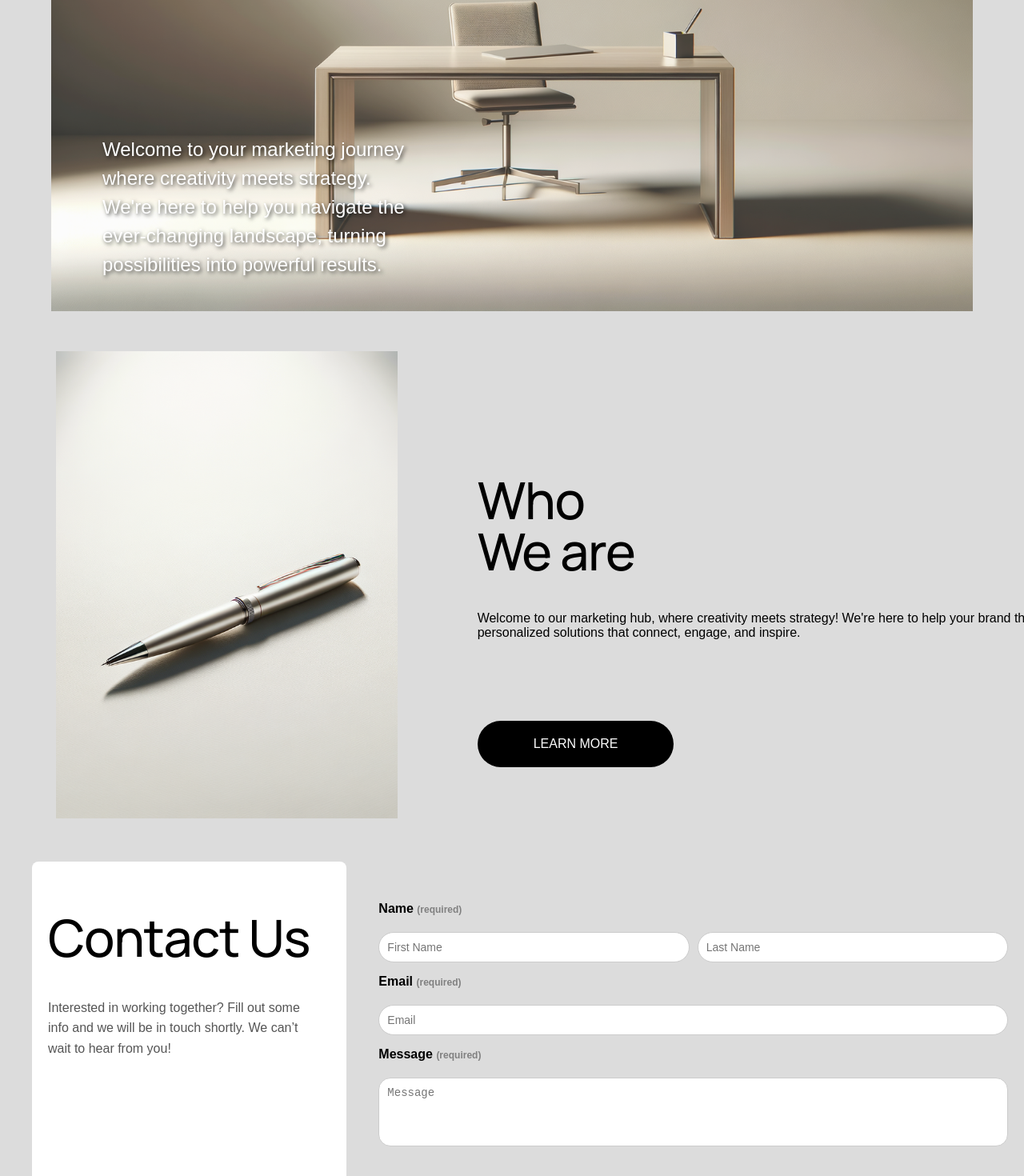
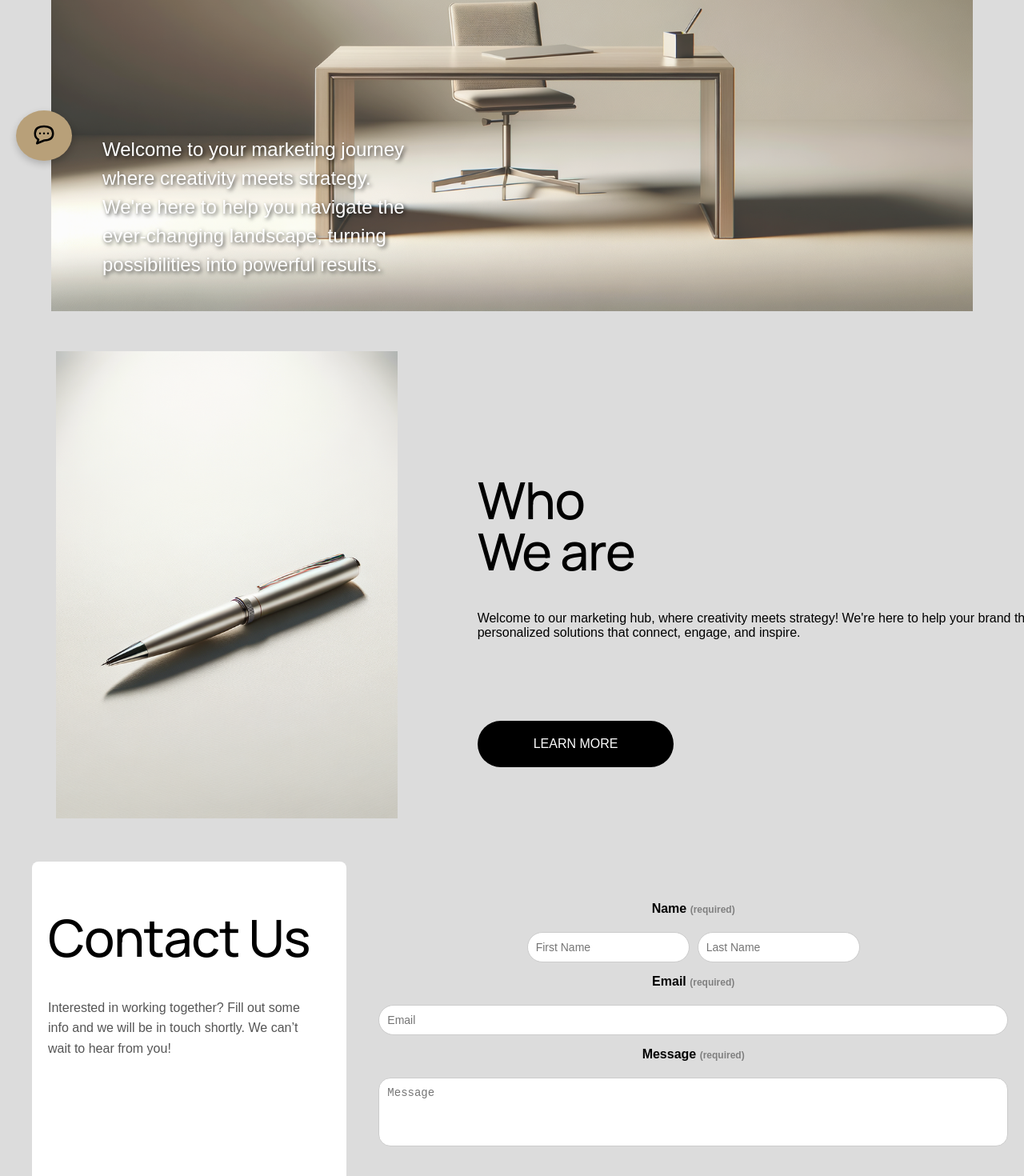
Before and after one commit to muhannd2004/stylosphere, a React (Vite) app in the folder frontend/: page / in a window 1280 px wide. Shown: the part 579-2049 px from the top of the page at 80% size. Built offline with nearby package versions, Linux system fonts and the light colour scheme.

Commit message:
chat bot added

```diff
--- a/frontend/src/components/Header.jsx
+++ b/frontend/src/components/Header.jsx
@@ -1,8 +1,43 @@
-import React from 'react';
+import React, { useState } from 'react';
 import { Link } from 'react-router-dom';
 import '../style/headerStyle/HeaderStyle.css';
 
 function Header() {
+    const [showChatbot, setShowChatbot] = useState(false);
+    const [chatMessages, setChatMessages] = useState([]);
+    const [userMessage, setUserMessage] = useState("");
+
+    const toggleChatbot = () => {
+        setShowChatbot(!showChatbot);
+    };
+
+    // Send message to Flask backend
+    const sendMessage = async (message) => {
+        try {
+            const response = await fetch("http://127.0.0.1:5000/chat", {
+                method: "POST",
+                headers: {
+                    "Content-Type": "application/json",
+                },
+                body: JSON.stringify({ message: message }),
+            });
+            const data = await response.json();
+            setChatMessages([...chatMessages, { from: "user", text: message }, { from: "bot", text: data.reply }]);
+        } catch (error) {
+            console.error("Error sending message:", error);
+        }
+    };
+
+    const handleInputChange = (event) => {
+        setUserMessage(event.target.value);
+    };
+
+    const handleSubmit = (event) => {
+        event.preventDefault();
+        sendMessage(userMessage);
+        setUserMessage("");  // Clear input field
+    };
+
     return (
         <div className="header">
             {/* Logo */}
@@ -17,6 +52,42 @@
                 {/* Sign In Button */}
                 <Link to="/signup" className="signin-btn">Sign Up</Link>
             </div>
+
+            {/* Floating Chatbot Button */}
+            <button onClick={toggleChatbot} className="chatbot-btn-floating">
+                <img src = '/assets/chat.svg' className='chatbot-img'></img>
+            </button>
+
+            {/* Chatbot Modal */}
+            {showChatbot && (
+                <div className="chatbot-modal">
+                    <div className="chatbot-content">
+                        <button onClick={toggleChatbot} className="close-btn">
+                            &times;
+                        </button>
+
+                        {/* Chatbot Messages */}
+                        <div className="chatbox">
+                            {chatMessages.map((message, index) => (
+                                <div key={index} className={message.from}>
+                                    <p>{message.text}</p>
+                                </div>
+                            ))}
+                        </div>
+
+                        {/* Message Input */}
+                        <form onSubmit={handleSubmit}>
+                            <input
+                                type="text"
+                                value={userMessage}
+                                onChange={handleInputChange}
+                                placeholder="Type a message..."
+                            />
+                            <button type="submit">Send</button>
+                        </form>
+                    </div>
+                </div>
+            )}
         </div>
     );
 }
--- a/frontend/src/style/headerStyle/HeaderStyle.css
+++ b/frontend/src/style/headerStyle/HeaderStyle.css
@@ -55,3 +55,102 @@
     background-color: #867652; /* Highlight background on hover */
     color: #222; /* Text color change on hover */
 }
+
+/* Floating chatbot button */
+.chatbot-btn-floating {
+    position: fixed;
+    bottom: 20px;
+    left: 20px;
+    padding: 15px 20px;
+    background-color: #b8a079; /* Your page color */
+    color: white;
+    font-size: 14px;
+    border: none;
+    border-radius: 50%;
+    cursor: pointer;
+    box-shadow: 0px 4px 10px rgba(0, 0, 0, 0.2);
+    z-index: 1000;
+    transition: background-color 0.3s;
+}
+.chatbot-img{
+    width: 30px;
+    height: 30px;
+}
+
+.chatbot-btn-floating:hover {
+    background-color: #705d4c; /* Hover color */
+}
+
+/* Chatbot Modal */
+.chatbot-modal {
+    position: fixed;
+    bottom: 70px;
+    left: 20px;
+    width: 350px;
+    max-height: 500px;
+    background-color: #fff;
+    border-radius: 10px;
+    box-shadow: 0px 4px 20px rgba(0, 0, 0, 0.2);
+    overflow-y: auto;
+    z-index: 999;
+    display: flex;
+    flex-direction: column;
+}
+
+/* Chatbot content */
+.chatbot-content {
+    display: flex;
+    flex-direction: column;
+    height: 100%;
+    padding: 15px;
+}
+
+/* Close button */
+.close-btn {
+    align-self: flex-end;
+    background: none;
+    border: none;
+    font-size: 20px;
+    cursor: pointer;
+}
+
+/* Chatbox container */
+.chatbox {
+    flex-grow: 1;
+    overflow-y: auto;
+    margin-bottom: 10px;
+    padding-right: 5px;
+}
+
+.chatbox .user {
+    text-align: right;
+    margin-bottom: 10px;
+}
+
+.chatbox .bot {
+    text-align: left;
+    margin-bottom: 10px;
+}
+
+/* Input area */
+form {
+    display: flex;
+    align-items: center;
+    gap: 10px;
+}
+
+input {
+    flex-grow: 1;
+    padding: 10px;
+    border-radius: 20px;
+    border: 1px solid #ccc;
+}
+
+button {
+    padding: 10px 15px;
+    background-color: #c09f6a;
+    color: white;
+    border: none;
+    border-radius: 20px;
+    cursor: pointer;
+}
```
Also changed, not shown: frontend/public/assets/chat.svg (added).
